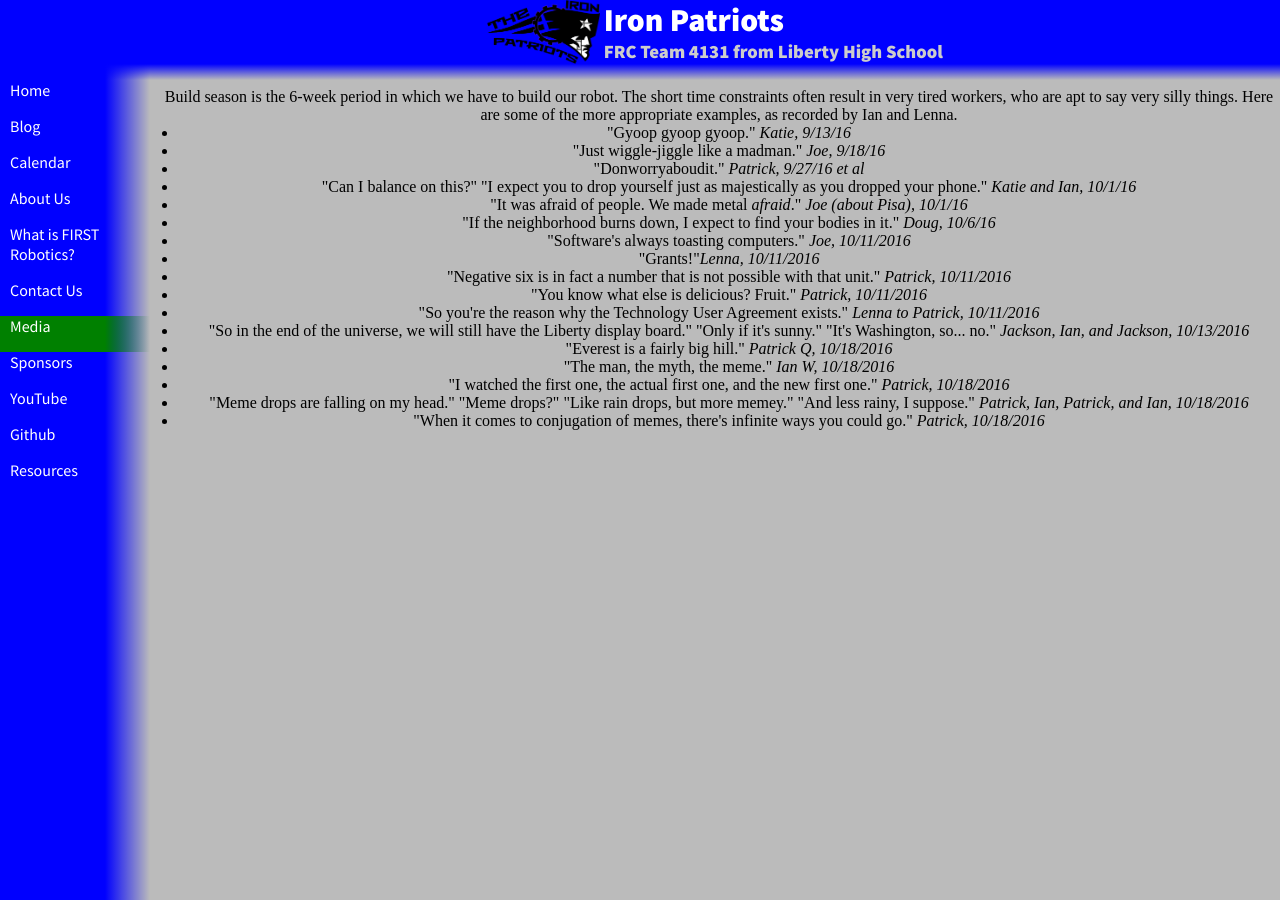
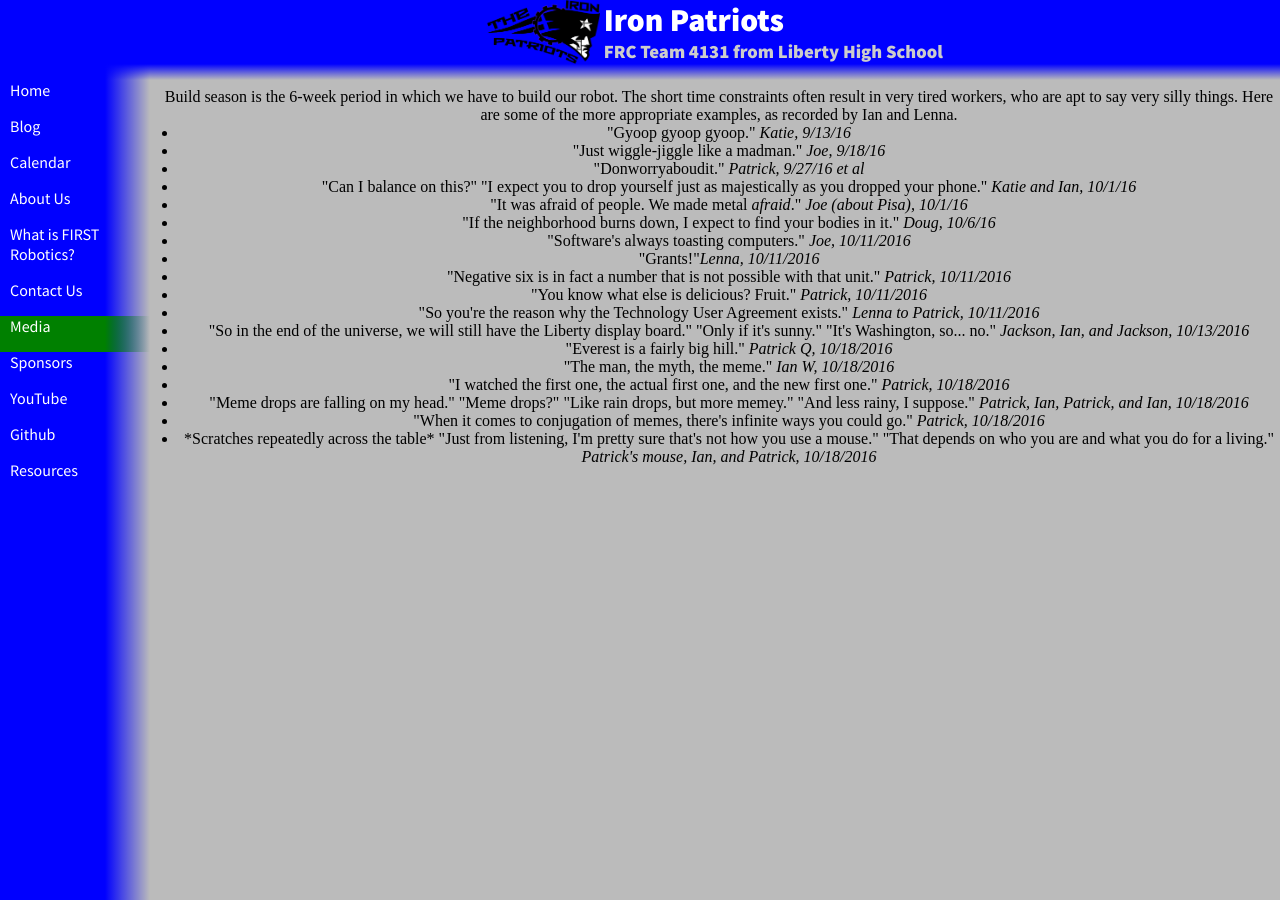
Before and after one commit to katiebugmoon/FRC4131.github.io, a Jekyll site: the page built from media/2017/quotes.html, in a window 1280 px wide. Built offline with Jekyll 4.4.1, drawn with Linux system fonts in a browser that asks for light colours; nearby versions of some CDN libraries.

Commit message:
Update quotes.html

```diff
--- a/media/2017/quotes.html
+++ b/media/2017/quotes.html
@@ -21,4 +21,5 @@ title: Build Season 2017 Quotes
 	<li>"I watched the first one, the actual first one, and the new first one." <i>Patrick, 10/18/2016</i></li>
 	<li>"Meme drops are falling on my head." "Meme drops?" "Like rain drops, but more memey." "And less rainy, I suppose." <i>Patrick, Ian, Patrick, and Ian, 10/18/2016</i></li>
 	<li>"When it comes to conjugation of memes, there's infinite ways you could go." <i>Patrick, 10/18/2016</i></li>
+	<li>*Scratches repeatedly across the table* "Just from listening, I'm pretty sure that's not how you use a mouse." "That depends on who you are and what you do for a living." <i>Patrick's mouse, Ian, and Patrick, 10/18/2016</i></li>
 </ul><center>
```
